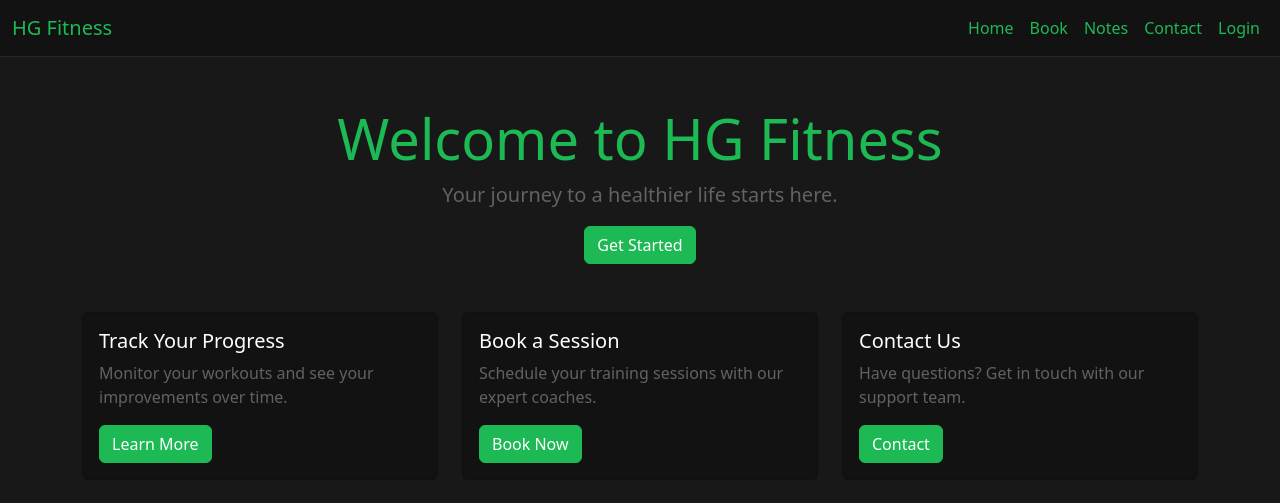
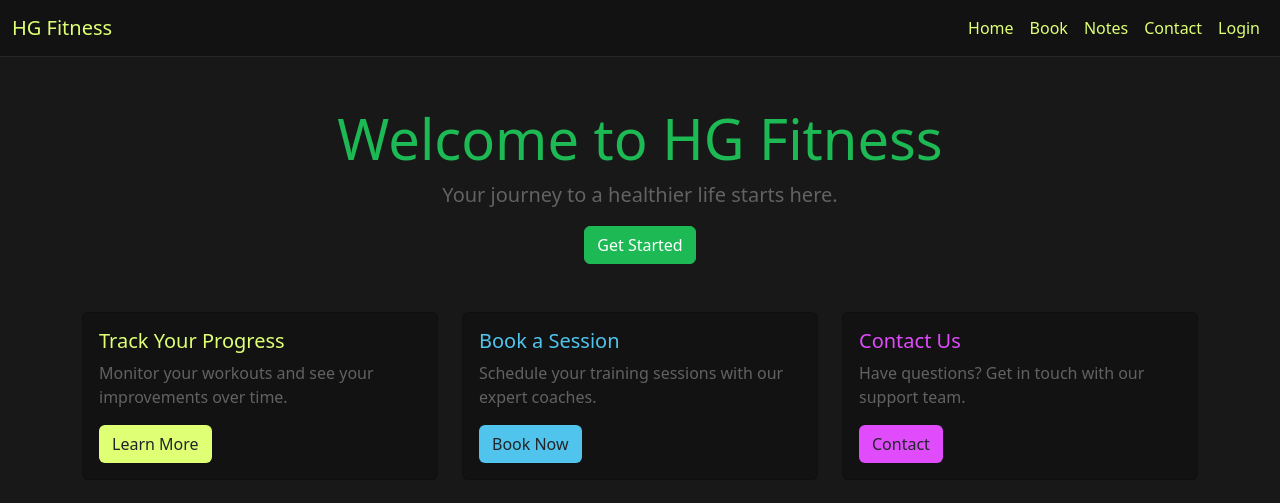
Before and after one commit to judewoolls/hg-fitness, a Django app: page / in a window 1280 px wide. Shown: the top 503 px of the page. Run offline with Django 5.2, Linux system fonts and the light colour scheme.

Commit message:
expand color scheme

```diff
--- a/homepage/templates/homepage/home.html
+++ b/homepage/templates/homepage/home.html
@@ -14,27 +14,27 @@
         <div class="col-md-4 mb-4">
             <div class="card" style="background-color: var(--secondary-color);">
                 <div class="card-body">
-                    <h5 class="card-title" style="color: var(--text-color);">Track Your Progress</h5>
+                    <h5 class="card-title" style="color: var(--light-green-yellow-accent);">Track Your Progress</h5>
                     <p class="card-text" style="color: var(--accent-color);">Monitor your workouts and see your improvements over time.</p>
-                    <a href="#" class="btn btn-primary">Learn More</a>
+                    <a href="#" class="btn neon-yellow-button">Learn More</a>
                 </div>
             </div>
         </div>
         <div class="col-md-4 mb-4">
             <div class="card" style="background-color: var(--secondary-color);">
                 <div class="card-body">
-                    <h5 class="card-title" style="color: var(--text-color);">Book a Session</h5>
+                    <h5 class="card-title" style="color: var(--light-blue-accent);">Book a Session</h5>
                     <p class="card-text" style="color: var(--accent-color);">Schedule your training sessions with our expert coaches.</p>
-                    <a href="#" class="btn btn-primary">Book Now</a>
+                    <a href="#" class="btn light-blue-button">Book Now</a>
                 </div>
             </div>
         </div>
         <div class="col-md-4 mb-4">
             <div class="card" style="background-color: var(--secondary-color);">
                 <div class="card-body">
-                    <h5 class="card-title" style="color: var(--text-color);">Contact Us</h5>
+                    <h5 class="card-title" style="color: #E04BFC;">Contact Us</h5>
                     <p class="card-text" style="color: var(--accent-color);">Have questions? Get in touch with our support team.</p>
-                    <a href="#" class="btn btn-primary">Contact</a>
+                    <a href="#" class="btn eccentric-pink-button">Contact</a>
                 </div>
             </div>
         </div>
--- a/static/css/style.css
+++ b/static/css/style.css
@@ -7,6 +7,9 @@
     --text-color: #ffffff; /* White */
     --highlight-color: #ff4081; /* Pink */
     --border-color: #282828; /* Darker Gray */
+    --light-blue-accent: #50C4ED; /* Vibrant Cyan-Blue */
+    --light-green-yellow-accent: #DFFF75; /* Soft Neon Yellow-Green */
+    --eccentric-color: #E04BFC; /* Bright Pink */
 }
 
 body {
@@ -20,11 +23,15 @@ nav {
 }
 
 .navbar-brand, .nav-link {
-    color: var(--primary-color) !important; /* Neon Green */
+    color: var(--light-green-yellow-accent) !important; /* Neon Green */
 }
 
 .nav-link:hover {
     color: var(--highlight-color) !important; /* Muted Gray on hover */
+}
+
+.btn:hover {
+    cursor: pointer;
 }
 
 .btn-primary {
@@ -36,3 +43,15 @@ nav {
     background-color: var(--highlight-color);
     border-color: var(--highlight-color);
 }
+
+.eccentric-pink-button {
+    background-color: var(--eccentric-color);
+}
+
+.light-blue-button {
+    background-color: var(--light-blue-accent);
+}
+
+.neon-yellow-button {
+    background-color: var(--light-green-yellow-accent);
+}
```
Also changed, not shown: 1 other file.
